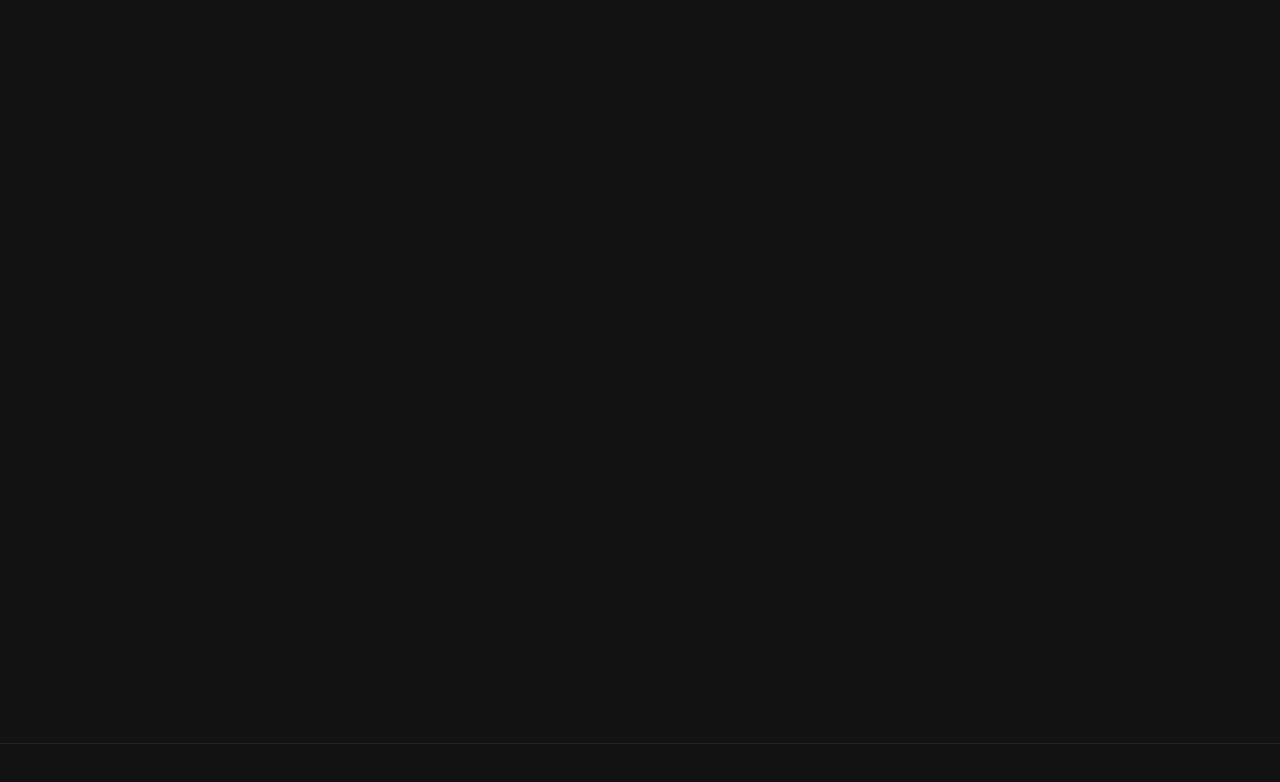
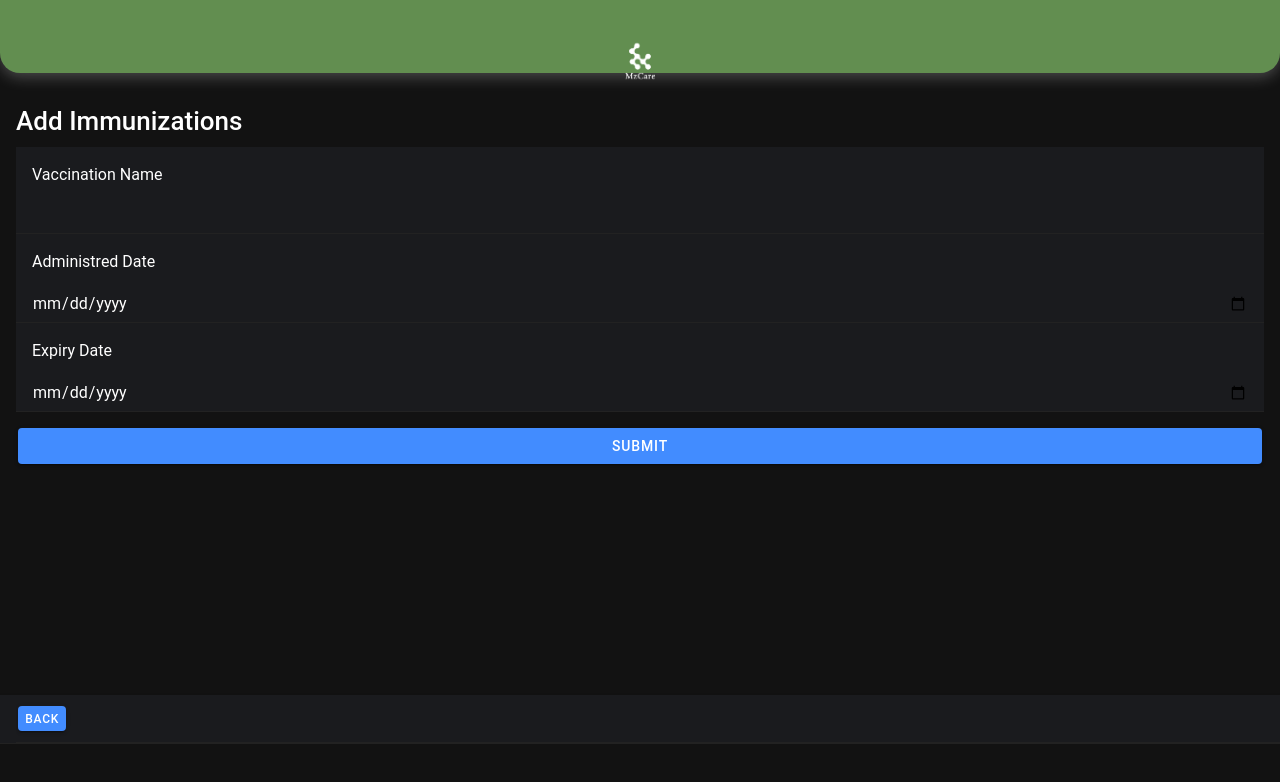
Before and after one commit to docmab23/Mzcare2, a React (Create React App) app: page /immune-form in a window 1280 px wide. Shown: the top 782 px of the page. Built offline with nearby package versions, Linux system fonts and the light colour scheme; no server answers.

Commit message:
immunization_shit

```diff
--- a/package.json
+++ b/package.json
@@ -12,6 +12,7 @@
     "@ionic/pwa-elements": "^3.1.1",
     "@ionic/react": "^5.0.7",
     "@ionic/react-router": "^5.0.7",
+    "@react-icons/all-files": "^4.1.0",
     "@testing-library/jest-dom": "^5.5.0",
     "@testing-library/react": "^10.0.2",
     "@testing-library/user-event": "^10.0.1",
@@ -25,6 +26,8 @@
     "ionicons": "^5.0.1",
     "react": "^16.13.1",
     "react-dom": "^16.13.1",
+    "react-icons": "^4.4.0",
+    "react-ionicons": "^4.2.0",
     "react-redux": "^8.0.2",
     "react-router": "^5.1.2",
     "react-router-dom": "^5.1.2",
--- a/src/App.tsx
+++ b/src/App.tsx
@@ -45,8 +45,10 @@ import ForgotPassword from './pages/ForgotPassword';
 import Home from './pages/Home';
 import Allergy from './pages/resource-pages/Allergy';
 import Immunizations from './pages/resource-pages/Immunizations';
+import ImmunizationsForm from './pages/resource-pages/ImmunizationsForm';
 import Ice from './pages/resource-pages/Ice';
 import General from './pages/resource-pages/General';
+
 
 const App: React.FC = () => (
   <IonApp>
@@ -61,10 +63,11 @@ const App: React.FC = () => (
           <Route path="/changeEmail" component={ChangeEmail} />
           <Route path="/changePassword" component={ChangePassword} />
           <Route path="/forgotPassword" component={ForgotPassword} />
-          <Route path="/home/allergy" component={Allergy} />
-          <Route path="/home/immune" component={Immunizations} />
-          <Route path="/home/ice" component={Ice} />
-          <Route path="/home/general" component={General} />
+          <Route path="/immune-form" component={ImmunizationsForm}></Route>
+          <Route path="/allergy" component={Allergy} />
+          <Route path="/immune" component={Immunizations} />
+          <Route path="/ice" component={Ice} />
+          <Route path="/general" component={General} />
           <Route path="/" render={() => <Redirect to="/login" />} exact={true} />
         </IonRouterOutlet>
         <IonTabBar slot="bottom">
--- a/src/pages/Home.tsx
+++ b/src/pages/Home.tsx
@@ -99,8 +99,7 @@ import Immunizations from "./resource-pages/Immunizations";
 
                     <IonTabs>
                         <IonRouterOutlet>
-                            <Route path='/home/ice' component={Ice} exact />
-                            <Route path='/home/immune' component={Immunizations} exact />
+                            <Route path='/' component={Home} exact />
 
 
                         </IonRouterOutlet>
@@ -112,7 +111,7 @@ import Immunizations from "./resource-pages/Immunizations";
                             <IonTabButton tab='Home' href='/'>
                                 <IonIcon src={hicon}>Home</IonIcon>
                             </IonTabButton>
-                            <IonTabButton tab='Settings' href='/home/immune'>
+                            <IonTabButton tab='Settings' href='/home'>
                                 <IonIcon src={sett}>Settings</IonIcon>
                             </IonTabButton>
                         </IonTabBar>
--- a/src/pages/resource-pages/Immunizations.tsx
+++ b/src/pages/resource-pages/Immunizations.tsx
@@ -10,6 +10,14 @@ import {
 	IonText,
 	IonLabel,
 	IonItem,
+	IonFooter,
+    IonCard,
+    IonCardSubtitle,
+    IonCardContent,
+    IonCardHeader,
+    IonCardTitle,
+    IonIcon
+
 } from "@ionic/react";
 
 import React, { useState } from "react";
@@ -18,21 +26,63 @@ import { Link, useHistory } from "react-router-dom";
 // import { toast } from ".../toast";
 // import { setUserState } from "../redux/actions";
 import { useDispatch } from "react-redux";
-// import FormTopBar from "../components/FormTopBar";
+import FormTopBar from "../../components/FormTopBar";
+import {IoIosAddCircleOutline} from "react-icons/io" ;
 
 const Immunizations: React.FC = () => {
+
+    const history = useHistory();
+
+    const routeChange = () =>{
+      let path = `/immune-form`;
+      history.push(path);
+    }
 
 	return (
 		<IonPage>
       <IonContent className="ion-padding">
+      <FormTopBar/>
+      <p>      </p>
      <h1>Immunizations</h1>
-     <div>
-            <IonItem>
-          <IonButton className="back-button" routerLink="/home"> ICE details </IonButton>
-          </IonItem>
-          </div>
+     <IonCard>
+          <IonCardHeader>
+            <IonCardTitle>HPV</IonCardTitle>
+
+          </IonCardHeader>
+
+          <IonCardContent>
+          <IonCardSubtitle>Administred Date: 05/12/13</IonCardSubtitle>
+            <IonCardSubtitle>Expiry date: 05/12/21</IonCardSubtitle>
+      </IonCardContent>
+        </IonCard>
+        <IonCard>
+          <IonCardHeader>
+            <IonCardTitle>Tetanus</IonCardTitle>
+
+          </IonCardHeader>
+
+          <IonCardContent>
+          <IonCardSubtitle>Administred Date: 05/12/13</IonCardSubtitle>
+            <IonCardSubtitle>Expiry date: 05/12/21</IonCardSubtitle>
+      </IonCardContent>
+        </IonCard>
+
+	<IonItem>
+	<IoIosAddCircleOutline height="40%"
+      width="40%"
+      onClick={routeChange}
+    />
+	</IonItem>
+
+
       </IonContent>
+	  <IonFooter>
+
+
+
+	  </IonFooter>
     </IonPage>
+
 	);
 };
 
--- /dev/null
+++ b/src/pages/resource-pages/ImmunizationsForm.tsx
@@ -0,0 +1,71 @@
+import {
+	IonContent,
+	IonHeader,
+	IonPage,
+	IonTitle,
+	IonToolbar,
+	IonInput,
+	IonButton,
+	IonLoading,
+	IonText,
+	IonLabel,
+	IonItem,
+	IonFooter,
+
+} from "@ionic/react";
+
+import React, { useState } from "react";
+import { Link, useHistory } from "react-router-dom";
+// import { loginUser, reAuthenticate, updateUserPassword } from ".../firebase"
+// import { toast } from ".../toast";
+// import { setUserState } from "../redux/actions";
+import { useDispatch } from "react-redux";
+import FormTopBar from "../../components/FormTopBar";
+
+const ImmunizationsForm: React.FC = () => {
+
+	return (
+		<IonPage>
+      <IonContent className="ion-padding">
+	  <FormTopBar/>
+	  {"\u00a0\u00a0\u00a0"}
+     <h1>{"\u00a0\u00a0\u00a0"} </h1>
+	 <h1>Add Immunizations</h1>
+
+	<form>
+    <IonItem lines="full">
+      <IonLabel position="floating">Vaccination Name</IonLabel>
+	  <p></p>
+      <IonInput type="text" required></IonInput>
+    </IonItem>
+    <IonItem lines="full">
+      <IonLabel position="floating">Administred Date</IonLabel>
+	  <p></p>
+      <IonInput type="date" ></IonInput>
+    </IonItem>
+	<IonItem lines="full">
+      <IonLabel position="floating">Expiry Date</IonLabel>
+	  <p></p>
+      <IonInput type="date" ></IonInput>
+    </IonItem>
+	 <p></p>
+    <div>
+	<IonButton type="submit" expand="block">Submit</IonButton>
+	</div>
+	</form>
+
+      </IonContent>
+	  <IonFooter>
+
+	<IonItem>
+	<IonButton className="back-button" routerLink="/immune">Back</IonButton>
+	</IonItem>
+
+
+	  </IonFooter>
+    </IonPage>
+
+	);
+};
+
+export default ImmunizationsForm;
```
Also changed, not shown: src/pages/Em.tsx (added, +34 -0 lines), 2 other files (tests, documents, lock files or other folders).
